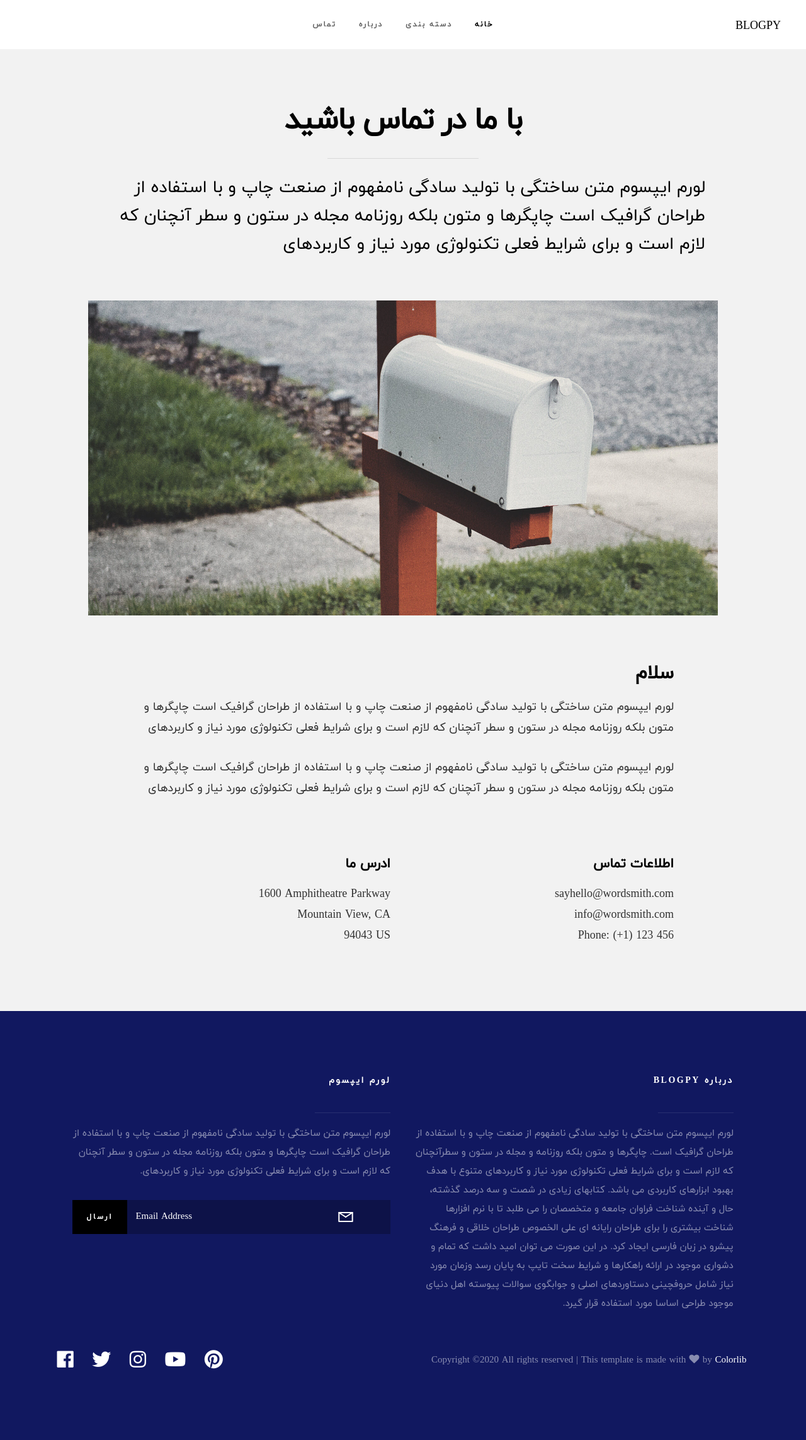
After one commit to ermess/blogpy, a Django app: page /contact/ in a window 1280 px wide. The commit adds this page. Shown: the whole page at 63% size. Run offline with Django 3.2, Linux system fonts and the light colour scheme; some libraries are stand-ins or nearby versions.

Commit message:
add slider and contact page to blogpy

```diff
--- a/blog/models.py
+++ b/blog/models.py
@@ -31,6 +31,7 @@ class Article(models.Model):
     created_at = models.DateTimeField(default=datetime.now, blank=False)
     category = models.ForeignKey('Category', on_delete=models.CASCADE)
     author = models.ForeignKey(UserProfile, on_delete=models.CASCADE)
+    promote = models.BooleanField(default=False)
 
     def __str__(self):
         return self.title
--- /dev/null
+++ b/blog/templates/contact.html
@@ -0,0 +1,232 @@
+<!DOCTYPE html>
+<html class="no-js" lang="en">
+<head>
+
+    <!--- basic page needs
+    ================================================== -->
+    <meta charset="utf-8">
+    <title>Contact - Blogpy</title>
+    <meta name="description" content="">
+    <meta name="author" content="">
+
+    <!-- mobile specific metas
+    ================================================== -->
+    <meta name="viewport" content="width=device-width, initial-scale=1, maximum-scale=1">
+
+    <!-- CSS
+    ================================================== -->
+    <link rel="stylesheet" href="static/css/base.css">
+    <link rel="stylesheet" href="static/css/vendor.css">
+    <link rel="stylesheet" href="static/css/main.css">
+
+    <!-- script
+    ================================================== -->
+    <script src="static/js/modernizr.js"></script>
+
+    <!-- favicons
+    ================================================== -->
+    <link rel="shortcut icon" href="favicon.ico" type="image/x-icon">
+    <link rel="icon" href="favicon.ico" type="image/x-icon">
+
+</head>
+
+<body id="top">
+
+<!-- preloader
+    ================================================== -->
+    <div id="preloader">
+        <div id="loader" class="dots-fade">
+            <div></div>
+            <div></div>
+            <div></div>
+        </div>
+    </div>
+
+
+    <!-- header
+    ================================================== -->
+<header class="s-header header">
+
+    <div class="header__logo">
+        <a class="logo" href="index.html">
+            BLOGPY
+        </a>
+    </div> <!-- end header__logo -->
+
+    <a class="header__toggle-menu" href="#0" title="Menu"><span>منو</span></a>
+    <nav class="header__nav-wrap">
+
+        <h2 class="header__nav-heading h6">هدایت به</h2>
+
+        <ul class="header__nav">
+            <li><a href="contact.html" title="">تماس</a></li>
+            <li><a href="page-about.html" title="">درباره</a></li>
+            <li>
+                <a href="#0" title="">دسته بندی</a>
+            </li>
+
+            <li class="current"><a href="index.html" title="">خانه</a></li>
+        </ul> <!-- end header__nav -->
+
+        <a href="#0" title="Close Menu" class="header__overlay-close close-mobile-menu">بستن</a>
+
+    </nav> <!-- end header__nav-wrap -->
+
+</header> <!-- s-header -->
+
+
+<!-- s-content
+================================================== -->
+    <section class="s-content s-content--top-padding s-content--narrow">
+
+        <div class="row narrow">
+            <div class="col-full s-content__header">
+                <h1 class="display-1 display-1--with-line-sep">با ما در تماس باشید</h1>
+                <p class="lead">
+                    لورم ایپسوم متن ساختگی با تولید سادگی نامفهوم از صنعت چاپ و با استفاده از طراحان گرافیک است چاپگرها و متون بلکه روزنامه مجله در ستون و سطر آنچنان که لازم است و برای شرایط فعلی تکنولوژی مورد نیاز و کاربردهای</p>
+            </div>
+        </div>
+
+        <div class="row">
+            <div class="col-full s-content__main">
+                <p>
+                <img src="static/images/thumbs/contact/contact-1000.jpg"
+                     srcset="static/images/thumbs/contact/contact-2000.jpg 2000w,
+                             static/images/thumbs/contact/contact-1000.jpg 1000w,
+                             static/images/thumbs/contact/contact-500.jpg 500w"
+                     sizes="(max-width: 2000px) 100vw, 2000px" alt="">
+                </p>
+
+                <h2 style="text-align: right">سلام</h2>
+
+                <p>
+                    لورم ایپسوم متن ساختگی با تولید سادگی نامفهوم از صنعت چاپ و با استفاده از طراحان گرافیک است چاپگرها و متون بلکه روزنامه مجله در ستون و سطر آنچنان که لازم است و برای شرایط فعلی تکنولوژی مورد نیاز و کاربردهای
+
+                <p>
+                لورم ایپسوم متن ساختگی با تولید سادگی نامفهوم از صنعت چاپ و با استفاده از طراحان گرافیک است چاپگرها و متون بلکه روزنامه مجله در ستون و سطر آنچنان که لازم است و برای شرایط فعلی تکنولوژی مورد نیاز و کاربردهای
+                </p>
+
+
+
+                <div class="row">
+                    <div class="col-six tab-full">
+                        <h4 style="text-align: right;">ادرس ما</h4>
+
+                        <p>
+                        1600 Amphitheatre Parkway<br>
+                        Mountain View, CA<br>
+                        94043 US
+                        </p>
+
+                    </div>
+
+                    <div class="col-six tab-full">
+                        <h4 style="text-align: right">اطلاعات تماس</h4>
+
+                        <p>sayhello@wordsmith.com<br>
+                        info@wordsmith.com <br>
+                        Phone: (+1) 123 456
+                        </p>
+
+                    </div>
+                </div>
+
+            </div> <!-- s-content__main -->
+        </div> <!-- end row -->
+
+    </section> <!-- end s-content -->
+
+
+
+
+    <!-- s-footer
+    ================================================== -->
+<footer class="s-footer">
+
+    <div class="s-footer__main">
+        <div class="row">
+
+            <div class="col-six tab-full s-footer__about">
+
+                <h4>درباره BLOGPY</h4>
+
+                <p>لورم ایپسوم متن ساختگی با تولید سادگی نامفهوم از صنعت چاپ و با استفاده از طراحان گرافیک است. چاپگرها و متون بلکه روزنامه و مجله در ستون و سطرآنچنان که لازم است و برای شرایط فعلی تکنولوژی مورد نیاز و کاربردهای متنوع با هدف بهبود ابزارهای کاربردی می باشد. کتابهای زیادی در شصت و سه درصد گذشته، حال و آینده شناخت فراوان جامعه و متخصصان را می طلبد تا با نرم افزارها شناخت بیشتری را برای طراحان رایانه ای علی الخصوص طراحان خلاقی و فرهنگ پیشرو در زبان فارسی ایجاد کرد. در این صورت می توان امید داشت که تمام و دشواری موجود در ارائه راهکارها و شرایط سخت تایپ به پایان رسد وزمان مورد نیاز شامل حروفچینی دستاوردهای اصلی و جوابگوی سوالات پیوسته اهل دنیای موجود طراحی اساسا مورد استفاده قرار گیرد.</p>
+
+            </div> <!-- end s-footer__about -->
+
+            <div class="col-six tab-full s-footer__subscribe">
+
+                <h4>لورم ایپسوم</h4>
+
+                <p>لورم ایپسوم متن ساختگی با تولید سادگی نامفهوم از صنعت چاپ و با استفاده از طراحان گرافیک است چاپگرها و متون بلکه روزنامه مجله در ستون و سطر آنچنان که لازم است و برای شرایط فعلی تکنولوژی مورد نیاز و کاربردهای.</p>
+
+                <div class="subscribe-form">
+                    <form id="mc-form" class="group" novalidate="true">
+
+                        <input type="email" value="" name="EMAIL" class="email" id="mc-email" placeholder="Email Address" required="">
+
+                        <input type="submit" name="subscribe" value="ارسال">
+
+                        <label for="mc-email" class="subscribe-message"></label>
+
+                    </form>
+                </div>
+
+            </div> <!-- end s-footer__subscribe -->
+
+        </div>
+    </div> <!-- end s-footer__main -->
+
+    <div class="s-footer__bottom">
+        <div class="row">
+
+            <div class="col-six">
+                <ul class="footer-social">
+                    <li>
+                        <a href="#0"><i class="fab fa-facebook"></i></a>
+                    </li>
+                    <li>
+                        <a href="#0"><i class="fab fa-twitter"></i></a>
+                    </li>
+                    <li>
+                        <a href="#0"><i class="fab fa-instagram"></i></a>
+                    </li>
+                    <li>
+                        <a href="#0"><i class="fab fa-youtube"></i></a>
+                    </li>
+                    <li>
+                        <a href="#0"><i class="fab fa-pinterest"></i></a>
+                    </li>
+                </ul>
+            </div>
+
+            <div class="col-six">
+                <div class="s-footer__copyright">
+                        <span><!-- Link back to Colorlib can't be removed. Template is licensed under CC BY 3.0. -->
+Copyright &copy;<script>document.write(new Date().getFullYear());</script> All rights reserved | This template is made with <i class="fa fa-heart" aria-hidden="true"></i> by <a href="https://colorlib.com" target="_blank">Colorlib</a>
+                            <!-- Link back to Colorlib can't be removed. Template is licensed under CC BY 3.0. -->
+</span>
+                </div>
+            </div>
+
+        </div>
+    </div> <!-- end s-footer__bottom -->
+
+    <div class="go-top">
+        <a class="smoothscroll" title="Back to Top" href="#top"></a>
+    </div>
+
+</footer> <!-- end s-footer -->
+
+
+
+<!-- Java Script
+================================================== -->
+    <script src="static/js/jquery-3.2.1.min.js"></script>
+    <script src="static/js/plugins.js"></script>
+    <script src="https://maps.googleapis.com/maps/api/js"></script>
+    <script src="static/js/main.js"></script>
+
+</body>
+
+</html>
--- a/blog/urls.py
+++ b/blog/urls.py
@@ -2,5 +2,6 @@ from django.conf.urls import url
 from . import views
 
 urlpatterns = [
-    url(r'^$', views.IndexPage.as_view(), name='index')
+    url(r'^$', views.IndexPage.as_view(), name='index'),
+    url(r'^contact/$', views.ContactPage.as_view(), name='contact'),
 ]
--- a/blog/views.py
+++ b/blog/views.py
@@ -7,7 +7,6 @@ class IndexPage(TemplateView):
     # template_name = 'index.html'
 
     def get(self, request, **kwargs):
-
         article_data = []
         all_articles = Article.objects.all().order_by('-created_at')[:9]
 
@@ -19,8 +18,26 @@ class IndexPage(TemplateView):
                 'created_at': article.created_at.date,
             })
 
+        promote_data = []
+        all_promote_article = Article.objects.filter(promote=True)
+        for promote_article in all_promote_article:
+            promote_data.append({
+                'title': promote_article.title,
+                'cover': promote_article.cover.url,
+                'category': promote_article.category.title,
+                'created_at': promote_article.created_at.date,
+                'author': promote_article.author.user.first_name + ' ' + promote_article.author.user.last_name,
+                'avatar': promote_article.author.avatar.url if promote_article.author.avatar else None,
+
+            })
+
         context = {
-            'article_data': article_data
+            'article_data': article_data,
+            'promote_data': promote_data,
         }
 
         return render(request, 'index.html', context)
+
+
+class ContactPage(TemplateView):
+    template_name = 'contact.html'
--- a/blogpy/urls.py
+++ b/blogpy/urls.py
@@ -28,3 +28,4 @@ urlpatterns = [
 
 if settings.DEBUG:
     urlpatterns += static(settings.MEDIA_URL, document_root=settings.MEDIA_ROOT)
+    urlpatterns += static('/contact/static', document_root=settings.STATIC_ROOT)
```
Also changed, not shown: blog/templates/index.html (+9 -63 lines).
